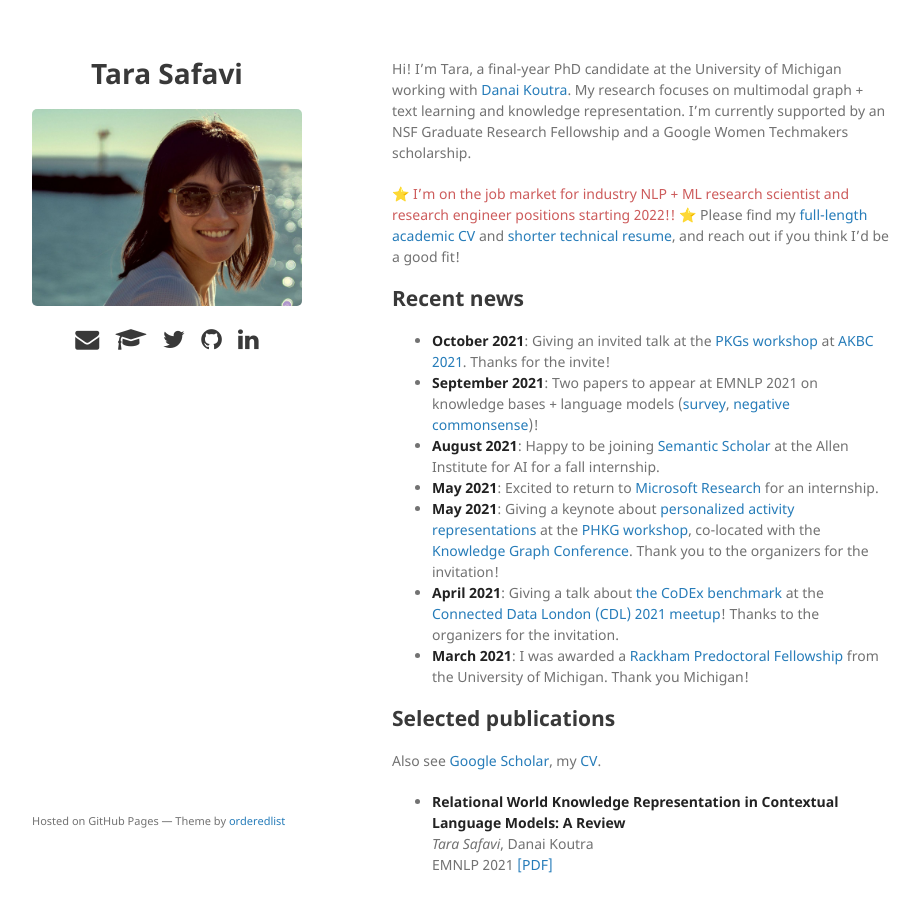
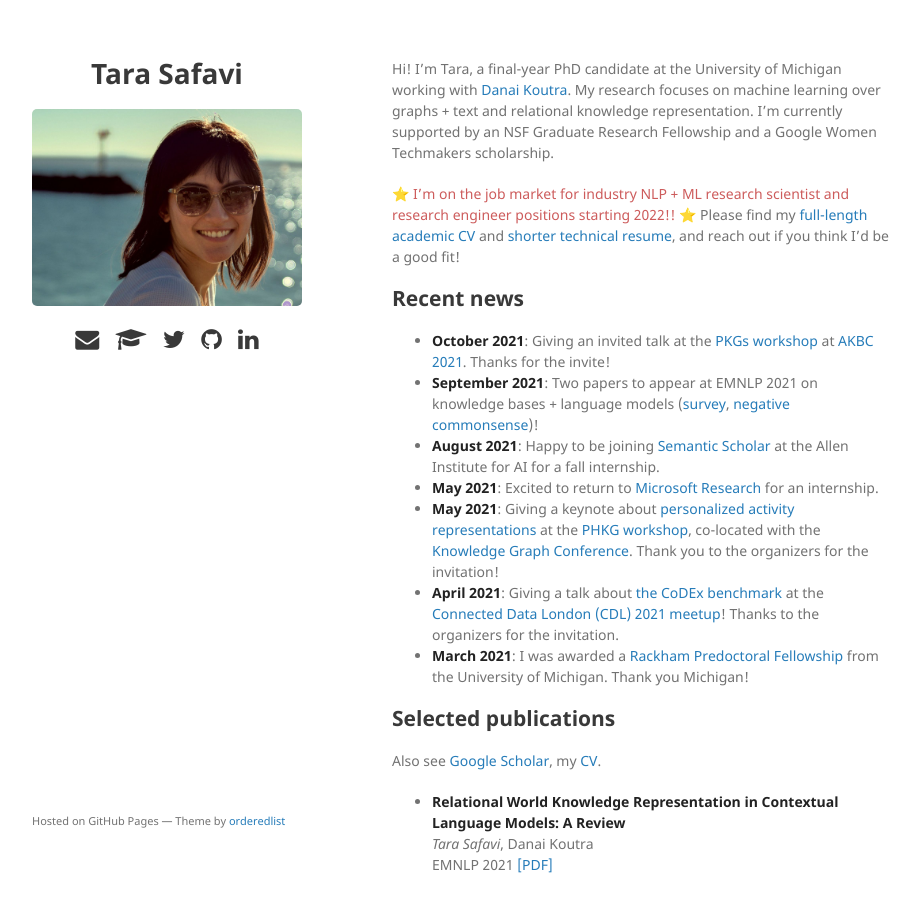
Before and after one commit to tsafavi/tsafavi.github.io, a Jekyll site: the page built from index.md, in a window 1280 px wide and 900 px high. Shown: the whole window, without its empty margins (178-1098 px from the left). Built offline with Jekyll 4.4.1, drawn with Linux system fonts in a browser that asks for light colours.

Commit message:
Update index.md

```diff
--- a/index.md
+++ b/index.md
@@ -4,7 +4,7 @@ layout: default
 
 Hi!
 I'm Tara, a final-year PhD candidate at the University of Michigan working with <a href="http://danaikoutra.com" target="_blank">Danai Koutra</a>.
-My research focuses on multimodal graph + text learning and knowledge representation.
+My research focuses on machine learning over graphs + text and relational knowledge representation.
 I'm currently supported by an NSF Graduate Research Fellowship and a Google Women Techmakers scholarship.
 
 
```
